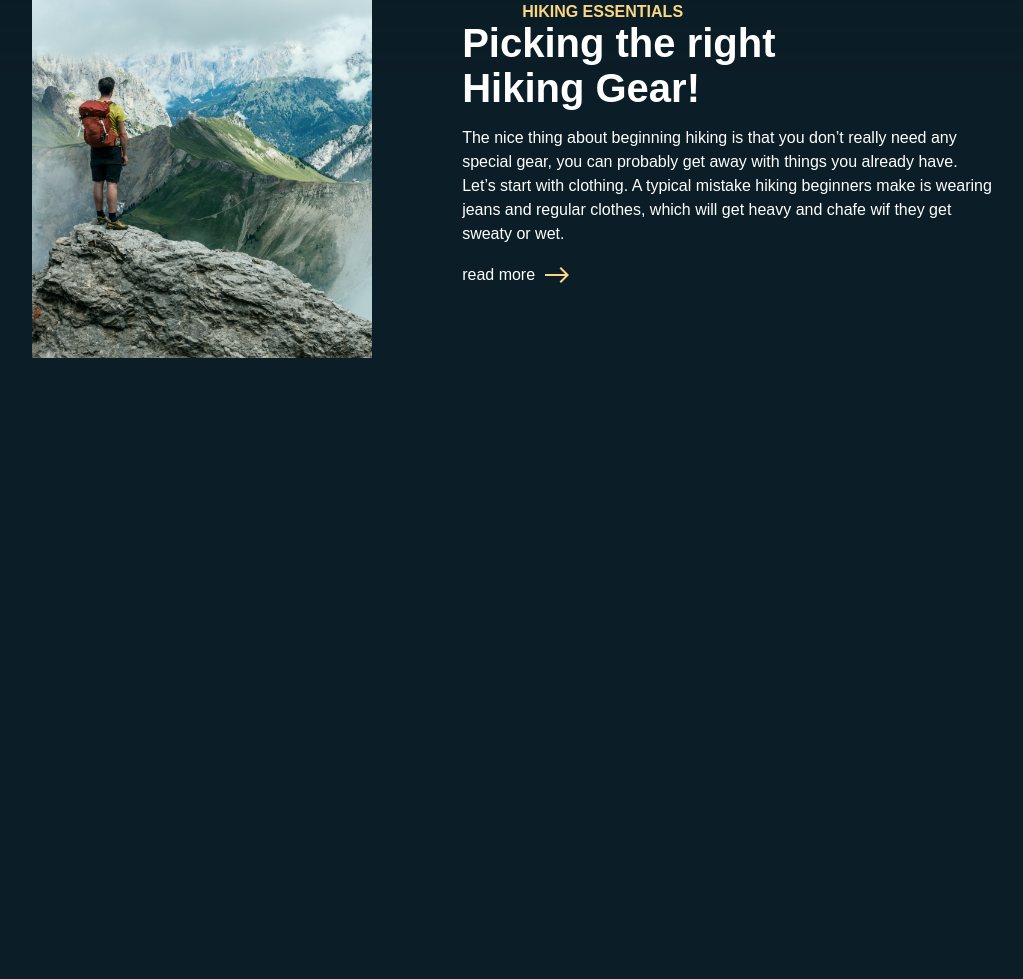
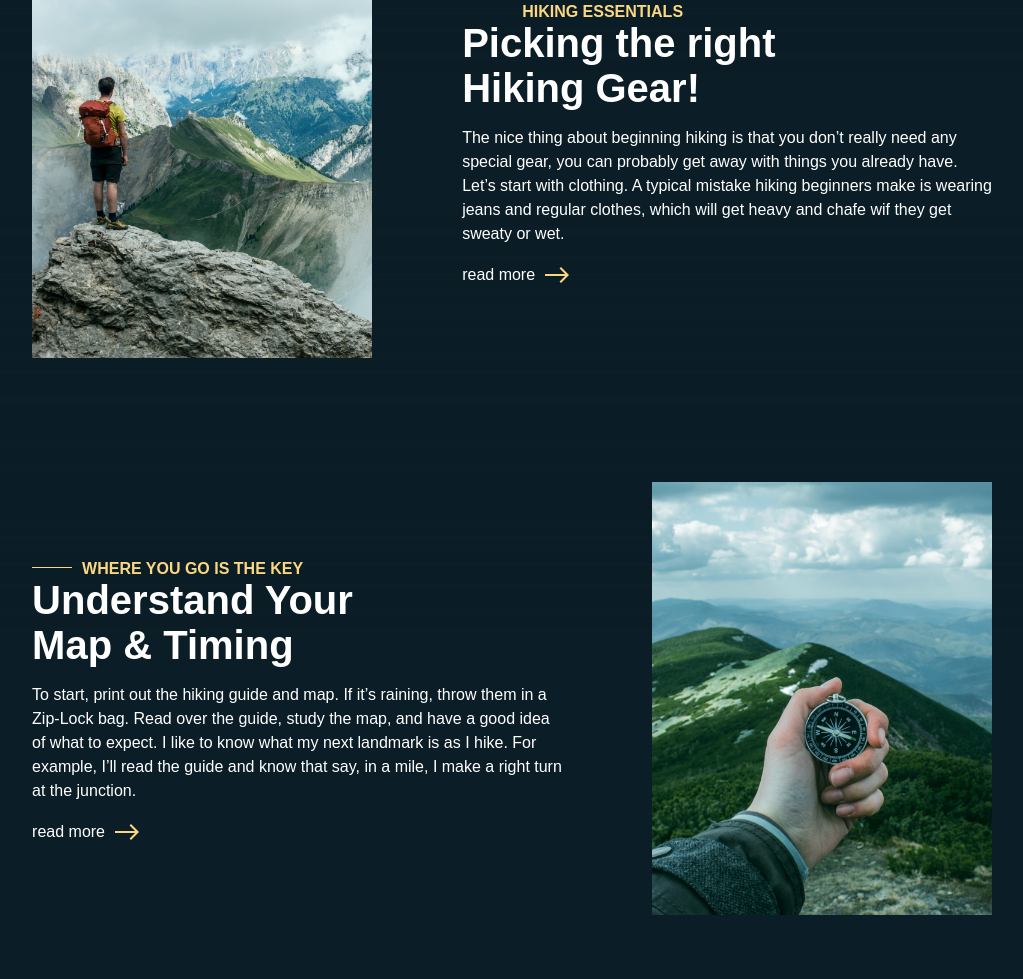
Before and after one commit to EsraaGamal404/MNTN, a plain HTML site: page index.html in a window 1280 px wide. Shown: the part 1891-2870 px from the top of the page, without its empty margins (128-1151 px from the left). Before the commit the page ends 2313 px from the top, so only its background shows below. Drawn offline with Linux system fonts and the light colour scheme; a web font is replaced by a local one.

Commit message:
Add: article article-3 section

```diff
--- a/index.html
+++ b/index.html
@@ -52,6 +52,7 @@
         <div class="image">
           <img src="assets/images/image-2.webp" alt="Image" />
         </div>
+        </div>
          </section>
 
          <section class=" article article-2">
@@ -65,6 +66,21 @@
            <p>The nice thing about beginning hiking is that you don’t really need any <br> special gear, you can probably get away with things you already have. <br> Let’s start with clothing. A typical mistake hiking beginners make is wearing <br> jeans and regular clothes, which will get heavy and chafe wif they get <br> sweaty or wet.</p>
            <a href="#">read more <img src="assets/icons/arrow_right.webp" alt="arrow right icon"></a>
            </article>
+           </div>
            </section>
+
+           <section class=" article article-3">
+            <div class="container">
+            <article>
+             <span class="subtitle"> where you go is the key</span>
+            <h1>Understand Your <br> Map & Timing</h1>
+           <p>To start, print out the hiking guide and map. If it’s raining, throw them in a <br> Zip-Lock bag. Read over the guide, study the map, and have a good idea <br> of what to expect. I like to know what my next landmark is as I hike. For <br> example, I’ll read the guide and know that say, in a mile, I make a right turn <br> at the junction.</p>
+            <a href="#">read more <img src="assets/icons/arrow_right.webp" alt="arrow right icon"></a>
+            </article>
+            <div class="image">
+              <img src="assets/images/image-1.webp" alt="Image" />
+            </div>
+            </div>
+             </section>
 </body>
 </html>
```
